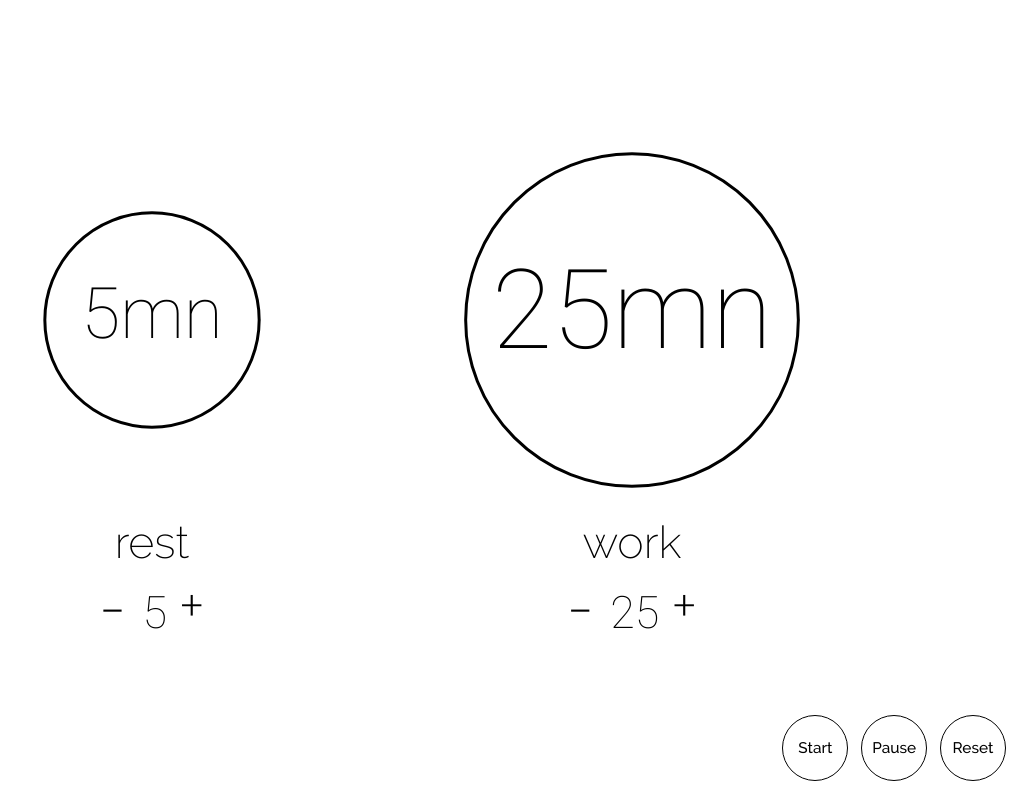
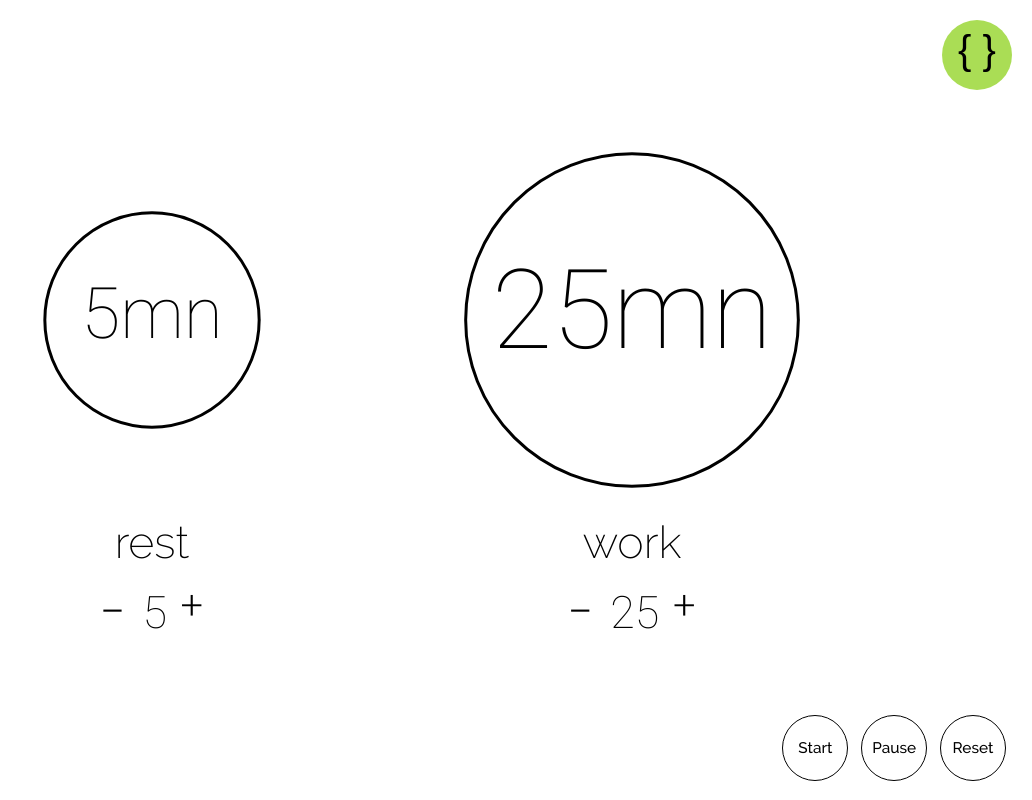
Before and after one commit to halimb/pomodoro, a plain HTML site: page index.html in a window 1280 px wide. Shown: the whole page, without its empty margins (248-1280 px from the left). Drawn offline with Linux system fonts and the light colour scheme.

Commit message:
add source code link

```diff
--- a/index.html
+++ b/index.html
@@ -35,6 +35,13 @@
             <div class="btn" id="pause">Pause</div>
             <div class="btn" id="reset">Reset</div>
         </div>
+            <!-- link to the source code repo -->
+        <a href="https://github.com/halimb/pomodoro" target="_blank">
+            <div title="Source code" style="position: absolute; right: 20px; top: 20px; height: 50px; width: 50px; padding: 10px; border-radius: 50%; background: #ad5; cursor: pointer; font-size: 40px; text-align: center; vertical-align: middle; color: black; font-family: Arial; line-height: 40px;">
+                 {&nbsp;}
+            </div>
+        </a>
+        <!--  -->
         <script type="text/javascript" src="script.js"></script>
     </body>
 
```
Lines whose indentation alone changed are shown as unchanged.
